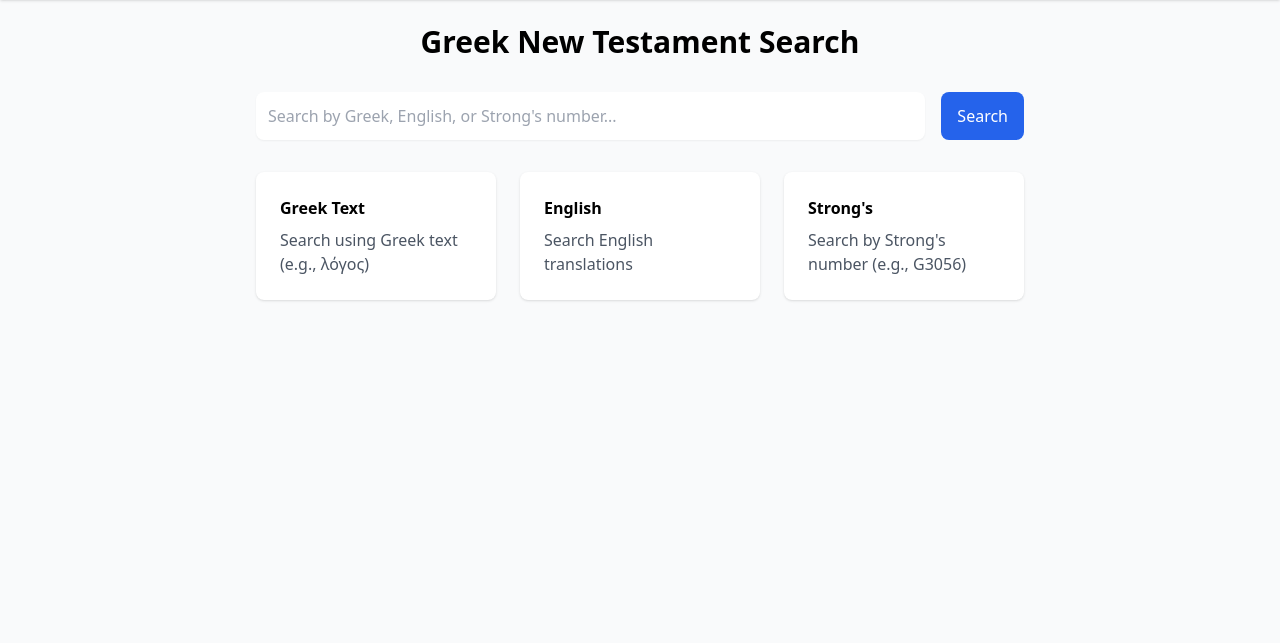
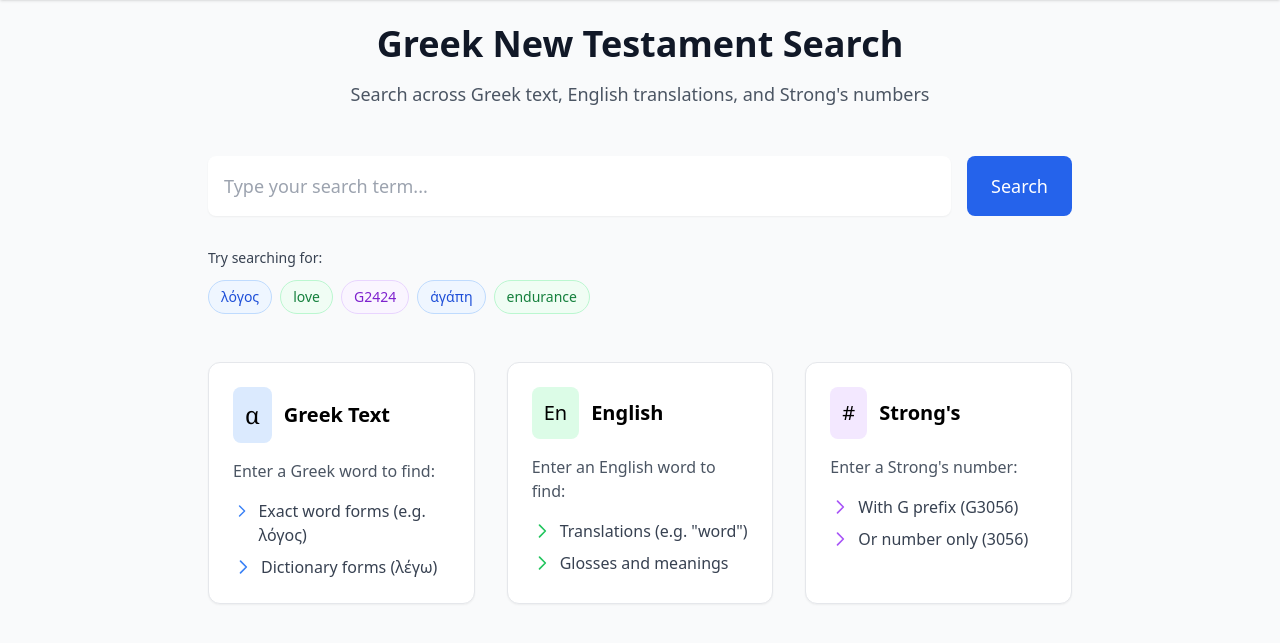
Before and after one commit to themikejr/greek_nt, a Django app: page / in a window 1280 px wide. Shown: the part 64-707 px from the top of the page. Run offline with Django 5.2, Linux system fonts and the light colour scheme; parts of the project's set-up code (start-up, migrations or seed data) failed here and were passed over; some libraries are stand-ins or nearby versions.

Commit message:
Improved home page design

```diff
--- a/greek_nt/templates/greek_nt/home.html
+++ b/greek_nt/templates/greek_nt/home.html
@@ -1,40 +1,132 @@
-{% extends "greek_nt/base.html" %} {% block title %}Greek NT Search{% endblock %}
-%} {% block content %}
-<div class="max-w-3xl mx-auto">
-  <h1 class="text-3xl font-bold text-center mb-8">
-    Greek New Testament Search
-  </h1>
+{% extends "greek_nt/base.html" %}
+{% block title %}Greek NT Search{% endblock %}
+{% block content %}
+<div class="max-w-4xl mx-auto px-4">
+  <div class="text-center mb-12">
+    <h1 class="text-4xl font-bold text-gray-900 mb-4">Greek New Testament Search</h1>
+    <p class="text-lg text-gray-600">Search across Greek text, English translations, and Strong's numbers</p>
+  </div>
 
   <form action="{% url 'greek_nt:search' %}" method="get" class="mb-8">
     <div class="flex gap-4">
       <input
         type="search"
         name="q"
-        placeholder="Search by Greek, English, or Strong's number..."
-        class="flex-1 rounded-lg border-gray-300 shadow-sm focus:border-blue-500 focus:ring-blue-500 p-3"
+        id="search-input"
+        placeholder="Type your search term..."
+        class="flex-1 rounded-lg border-gray-300 shadow-sm focus:border-blue-500 focus:ring-blue-500 p-4 text-lg"
       />
       <button
         type="submit"
-        class="bg-blue-600 text-white px-4 py-2 rounded-lg hover:bg-blue-700"
+        class="bg-blue-600 text-white px-6 py-4 rounded-lg hover:bg-blue-700 text-lg font-medium"
       >
         Search
       </button>
     </div>
   </form>
 
-  <div class="grid md:grid-cols-3 gap-6">
-    <div class="bg-white p-6 rounded-lg shadow">
-      <h3 class="font-semibold mb-2">Greek Text</h3>
-      <p class="text-gray-600">Search using Greek text (e.g., λόγος)</p>
+  <div class="mb-12">
+    <h3 class="text-sm font-medium text-gray-700 mb-3">Try searching for:</h3>
+    <div class="flex flex-wrap gap-2">
+      <button onclick="setSearch('λόγος')" class="px-3 py-1.5 bg-blue-50 text-blue-700 rounded-full hover:bg-blue-100 text-sm border border-blue-200">
+        λόγος
+      </button>
+      <button onclick="setSearch('love')" class="px-3 py-1.5 bg-green-50 text-green-700 rounded-full hover:bg-green-100 text-sm border border-green-200">
+        love
+      </button>
+      <button onclick="setSearch('2424')" class="px-3 py-1.5 bg-purple-50 text-purple-700 rounded-full hover:bg-purple-100 text-sm border border-purple-200">
+        G2424
+      </button>
+      <button onclick="setSearch('ἀγάπη')" class="px-3 py-1.5 bg-blue-50 text-blue-700 rounded-full hover:bg-blue-100 text-sm border border-blue-200">
+        ἀγάπη
+      </button>
+      <button onclick="setSearch('endurance')" class="px-3 py-1.5 bg-green-50 text-green-700 rounded-full hover:bg-green-100 text-sm border border-green-200">
+       endurance
+      </button>
     </div>
-    <div class="bg-white p-6 rounded-lg shadow">
-      <h3 class="font-semibold mb-2">English</h3>
-      <p class="text-gray-600">Search English translations</p>
+  </div>
+
+  <div class="grid md:grid-cols-3 gap-8">
+    <!-- Previous cards remain the same -->
+    <div class="bg-white rounded-xl shadow-sm border border-gray-200 p-6">
+      <div class="flex items-center gap-3 mb-4">
+        <div class="bg-blue-100 p-3 rounded-lg">
+          <span class="text-2xl font-serif">α</span>
+        </div>
+        <h3 class="text-xl font-semibold">Greek Text</h3>
+      </div>
+      <p class="text-gray-600 mb-4">Enter a Greek word to find:</p>
+      <ul class="space-y-2 text-gray-700">
+        <li class="flex items-start gap-2">
+          <svg class="w-5 h-5 text-blue-500 mt-0.5" fill="none" stroke="currentColor" viewBox="0 0 24 24">
+            <path stroke-linecap="round" stroke-linejoin="round" stroke-width="2" d="M9 5l7 7-7 7"></path>
+          </svg>
+          Exact word forms (e.g. λόγος)
+        </li>
+        <li class="flex items-start gap-2">
+          <svg class="w-5 h-5 text-blue-500 mt-0.5" fill="none" stroke="currentColor" viewBox="0 0 24 24">
+            <path stroke-linecap="round" stroke-linejoin="round" stroke-width="2" d="M9 5l7 7-7 7"></path>
+          </svg>
+          Dictionary forms (λέγω)
+        </li>
+      </ul>
     </div>
-    <div class="bg-white p-6 rounded-lg shadow">
-      <h3 class="font-semibold mb-2">Strong's</h3>
-      <p class="text-gray-600">Search by Strong's number (e.g., G3056)</p>
+
+    <div class="bg-white rounded-xl shadow-sm border border-gray-200 p-6">
+      <div class="flex items-center gap-3 mb-4">
+        <div class="bg-green-100 p-3 rounded-lg">
+          <span class="text-xl">En</span>
+        </div>
+        <h3 class="text-xl font-semibold">English</h3>
+      </div>
+      <p class="text-gray-600 mb-4">Enter an English word to find:</p>
+      <ul class="space-y-2 text-gray-700">
+        <li class="flex items-start gap-2">
+          <svg class="w-5 h-5 text-green-500 mt-0.5" fill="none" stroke="currentColor" viewBox="0 0 24 24">
+            <path stroke-linecap="round" stroke-linejoin="round" stroke-width="2" d="M9 5l7 7-7 7"></path>
+          </svg>
+          Translations (e.g. "word")
+        </li>
+        <li class="flex items-start gap-2">
+          <svg class="w-5 h-5 text-green-500 mt-0.5" fill="none" stroke="currentColor" viewBox="0 0 24 24">
+            <path stroke-linecap="round" stroke-linejoin="round" stroke-width="2" d="M9 5l7 7-7 7"></path>
+          </svg>
+          Glosses and meanings
+        </li>
+      </ul>
+    </div>
+
+    <div class="bg-white rounded-xl shadow-sm border border-gray-200 p-6">
+      <div class="flex items-center gap-3 mb-4">
+        <div class="bg-purple-100 p-3 rounded-lg">
+          <span class="text-xl">#</span>
+        </div>
+        <h3 class="text-xl font-semibold">Strong's</h3>
+      </div>
+      <p class="text-gray-600 mb-4">Enter a Strong's number:</p>
+      <ul class="space-y-2 text-gray-700">
+        <li class="flex items-start gap-2">
+          <svg class="w-5 h-5 text-purple-500 mt-0.5" fill="none" stroke="currentColor" viewBox="0 0 24 24">
+            <path stroke-linecap="round" stroke-linejoin="round" stroke-width="2" d="M9 5l7 7-7 7"></path>
+          </svg>
+          With G prefix (G3056)
+        </li>
+        <li class="flex items-start gap-2">
+          <svg class="w-5 h-5 text-purple-500 mt-0.5" fill="none" stroke="currentColor" viewBox="0 0 24 24">
+            <path stroke-linecap="round" stroke-linejoin="round" stroke-width="2" d="M9 5l7 7-7 7"></path>
+          </svg>
+          Or number only (3056)
+        </li>
+      </ul>
     </div>
   </div>
 </div>
+
+<script>
+function setSearch(term) {
+  const input = document.getElementById('search-input');
+  input.value = term;
+  input.form.submit();
+}
+</script>
 {% endblock %}
```
